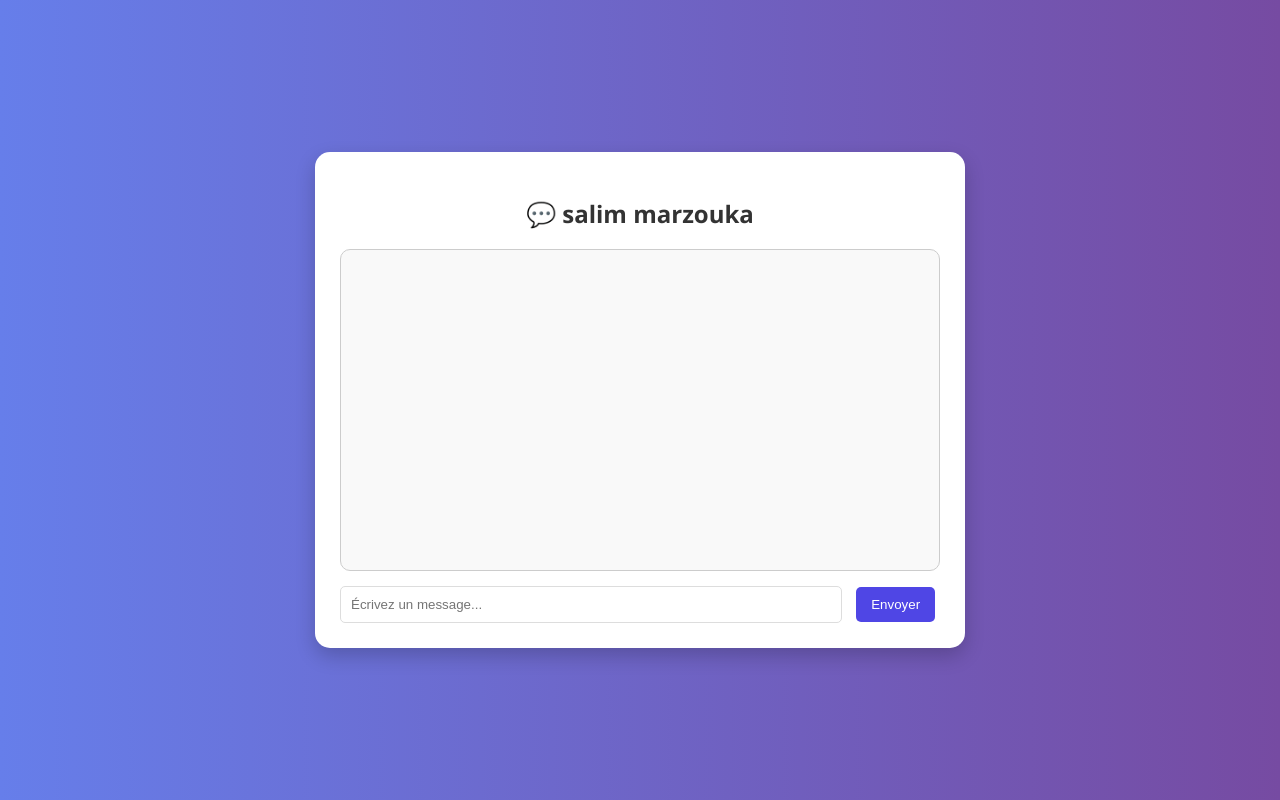
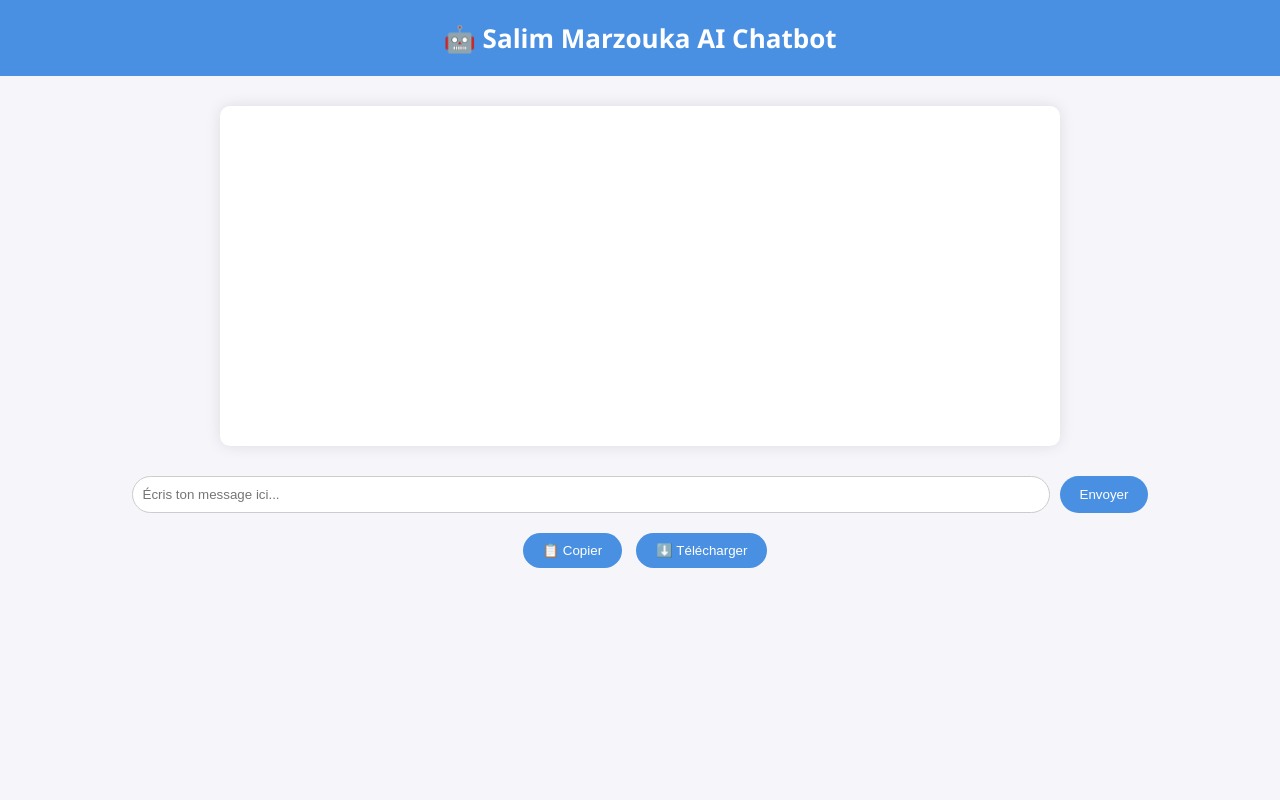
Before and after one commit to marzouka22/chatbot-salim, a Flask app: page / in a window 1280 px wide. Run offline with Flask 3, Linux system fonts and the light colour scheme.

Commit message:
Update index.html

```diff
--- a/templates/index.html
+++ b/templates/index.html
@@ -1,120 +1,145 @@
-
 <!DOCTYPE html>
-<html lang="en">
+<html lang="fr">
 <head>
     <meta charset="UTF-8">
-  <title>🤖 salim marzouka</title>
+    <title>Bot Salim Marzouka</title>
     <style>
         body {
-      background: linear-gradient(to right, #667eea, #764ba2);
-      font-family: 'Segoe UI', Tahoma, Geneva, Verdana, sans-serif;
+            background: #f5f5fa;
+            font-family: 'Segoe UI', sans-serif;
+            padding: 0;
+            margin: 0;
+        }
+        h1 {
+            background: #4a90e2;
+            color: white;
+            padding: 20px;
+            margin: 0;
+            text-align: center;
+            font-size: 26px;
+        }
+        #chatbox {
+            max-width: 800px;
+            margin: 30px auto;
+            background: white;
+            border-radius: 10px;
+            box-shadow: 0 0 15px rgba(0,0,0,0.1);
+            padding: 20px;
+            min-height: 300px;
+        }
+        .message {
+            margin-bottom: 10px;
+        }
+        .user {
+            text-align: right;
+        }
+        .user .bubble {
+            display: inline-block;
+            background: #d1eaff;
+            color: black;
+            padding: 10px 15px;
+            border-radius: 20px;
+        }
+        .bot {
+            text-align: left;
+        }
+        .bot .bubble {
+            display: inline-block;
+            background: #e8e8e8;
+            color: black;
+            padding: 10px 15px;
+            border-radius: 20px;
+        }
+        #inputForm {
             display: flex;
             justify-content: center;
-      align-items: center;
-      height: 100vh;
-      margin: 0;
+            margin-top: 20px;
         }
-    #chatbox {
-      width: 100%;
-      max-width: 600px;
-      background: #ffffff;
-      padding: 25px;
-      border-radius: 15px;
-      box-shadow: 0 8px 20px rgba(0,0,0,0.2);
-    }
-    h2 {
-      text-align: center;
-      color: #333;
-    }
-    #messages {
-      height: 300px;
-      overflow-y: auto;
+        input[type="text"] {
             padding: 10px;
+            width: 70%;
+            border-radius: 20px;
             border: 1px solid #ccc;
-      border-radius: 10px;
-      margin-bottom: 15px;
-      background: #f9f9f9;
-    }
-    .message {
-      margin: 10px 0;
-    }
-    .user {
-      color: #1e40af;
-    }
-    .bot {
-      color: #059669;
-    }
-    #userInput {
-      width: 80%;
-      padding: 10px;
-      border: 1px solid #ddd;
-      border-radius: 5px;
         }
         button {
-      padding: 10px 15px;
-      background: #4f46e5;
+            margin-left: 10px;
+            padding: 10px 20px;
+            border-radius: 20px;
+            background: #4a90e2;
             color: white;
             border: none;
-      border-radius: 5px;
-      cursor: pointer;
-      margin-left: 10px;
         }
-    button:hover {
-      background: #4338ca;
+        #actions {
+            text-align: center;
+            margin-top: 20px;
         }
     </style>
 </head>
 <body>
-  <div id="chatbox">
-    <h2>💬 salim marzouka</h2>
-    <div id="messages"></div>
-    <input type="text" id="userInput" placeholder="Écrivez un message..." onkeydown="if(event.key==='Enter') sendMessage()" />
-    <button onclick="sendMessage()">Envoyer</button>
+    <h1>🤖 Salim Marzouka AI Chatbot</h1>
+    <div id="chatbox"></div>
+
+    <form id="inputForm">
+        <input type="text" id="userInput" placeholder="Écris ton message ici..." autocomplete="off">
+        <button type="submit">Envoyer</button>
+    </form>
+
+    <div id="actions">
+        <button onclick="copyChat()">📋 Copier</button>
+        <button onclick="downloadChat()">⬇️ Télécharger</button>
     </div>
 
-  <audio id="sendSound" src="https://www.soundjay.com/buttons/sounds/button-29.mp3"></audio>
-  <audio id="receiveSound" src="https://www.soundjay.com/buttons/sounds/button-09.mp3"></audio>
+    <script>
+        const chatbox = document.getElementById('chatbox');
+        const form = document.getElementById('inputForm');
+        const input = document.getElementById('userInput');
 
-  <script>
-    const messagesDiv = document.getElementById("messages");
-    const sendSound = document.getElementById("sendSound");
-    const receiveSound = document.getElementById("receiveSound");
+        function addMessage(sender, text) {
+            const messageDiv = document.createElement('div');
+            messageDiv.className = 'message ' + sender;
+            const bubble = document.createElement('div');
+            bubble.className = 'bubble';
+            bubble.innerText = text;
+            messageDiv.appendChild(bubble);
+            chatbox.appendChild(messageDiv);
+            chatbox.scrollTop = chatbox.scrollHeight;
+        }
 
-    // Load previous messages from localStorage
-    window.onload = () => {
-      const saved = localStorage.getItem("chat_history");
-      if (saved) {
-        messagesDiv.innerHTML = saved;
-        messagesDiv.scrollTop = messagesDiv.scrollHeight;
-      }
+        form.onsubmit = async (e) => {
+            e.preventDefault();
+            const userMessage = input.value.trim();
+            if (!userMessage) return;
+            addMessage('user', userMessage);
+            input.value = '';
+            addMessage('bot', '⏳...');
+            const response = await fetch('/chat', {
+                method: 'POST',
+                headers: { 'Content-Type': 'application/json' },
+                body: JSON.stringify({ message: userMessage })
+            });
+            const data = await response.json();
+            chatbox.lastChild.remove(); // remove loading
+            addMessage('bot', data.response);
         };
 
-    async function sendMessage() {
-      const userInput = document.getElementById("userInput");
-      const message = userInput.value.trim();
-      if (!message) return;
-
-      messagesDiv.innerHTML += "<div class='message user'><b>Vous:</b> " + message + "</div>";
-      userInput.value = "";
-      messagesDiv.scrollTop = messagesDiv.scrollHeight;
-      sendSound.play();
-
-      const response = await fetch("/chat", {
-        method: "POST",
-        headers: { "Content-Type": "application/json" },
-        body: JSON.stringify({ message: message })
-      });
-
-      const data = await response.json();
-      if (data.reply) {
-        messagesDiv.innerHTML += "<div class='message bot'><b>Bot:</b> " + data.reply + "</div>";
-        receiveSound.play();
-      } else {
-        messagesDiv.innerHTML += "<div class='message bot'><b>Erreur:</b> " + data.error + "</div>";
+        function copyChat() {
+            const messages = document.querySelectorAll('.bubble');
+            let text = '';
+            messages.forEach(m => text += m.innerText + '\n');
+            navigator.clipboard.writeText(text);
+            alert('La conversation a été copiée !');
         }
 
-      messagesDiv.scrollTop = messagesDiv.scrollHeight;
-      localStorage.setItem("chat_history", messagesDiv.innerHTML);
+        function downloadChat() {
+            const messages = document.querySelectorAll('.bubble');
+            let text = '';
+            messages.forEach(m => text += m.innerText + '\n');
+            const blob = new Blob([text], { type: 'text/plain' });
+            const url = URL.createObjectURL(blob);
+            const a = document.createElement('a');
+            a.href = url;
+            a.download = 'chatbot_conversation.txt';
+            a.click();
         }
     </script>
 </body>
```
Lines whose indentation alone changed are shown as unchanged.
